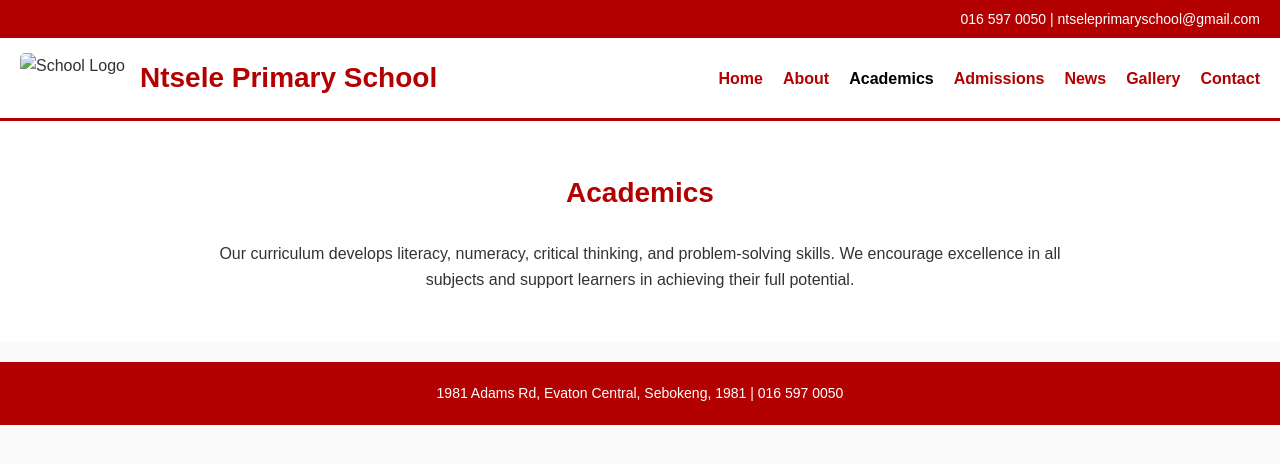
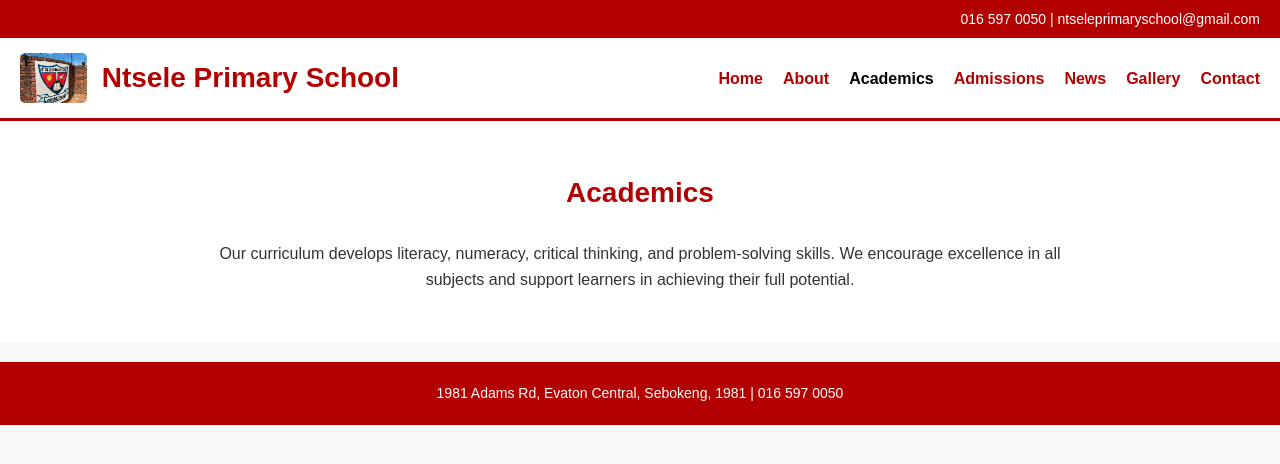
Before and after one commit to MelusiMorajane/2025, a plain HTML site: page academics.html in a window 1280 px wide. Drawn offline with Linux system fonts and the light colour scheme.

Commit message:
Update academics.html

```diff
--- a/academics.html
+++ b/academics.html
@@ -13,7 +13,7 @@
 
 <header>
 <div style="display:flex; align-items:center; gap:15px;">
-<img src="images/1.jpg" alt="School Logo">
+<img src="1.JPG" alt="School Logo">
 <h1>Ntsele Primary School</h1>
 </div>
 
```
